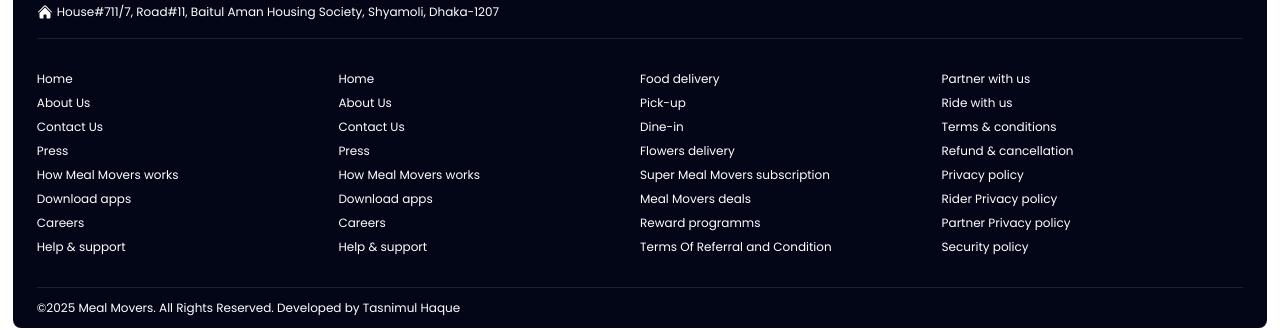
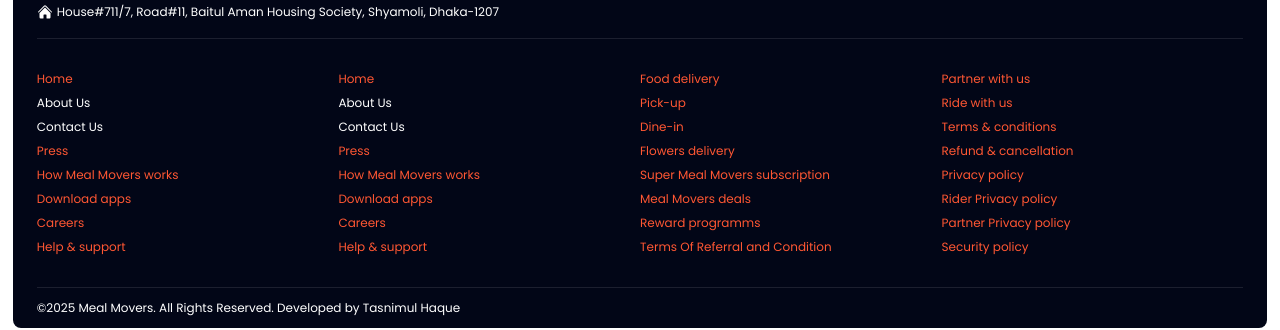
Before and after one commit to tasnimultas67/meal-movers-tas, a Next.js app: page / in a window 1280 px wide. Shown: the part 2073-2403 px from the top of the page. Built offline with nearby package versions, Linux system fonts and the light colour scheme.

Commit message:
Enhance navigation links in Header and Footer components with active styling based on current path

```diff
--- a/components/Footer.js
+++ b/components/Footer.js
@@ -1,11 +1,13 @@
+"use client";
 import { EnvelopeIcon, HomeIcon, PhoneIcon } from "@heroicons/react/24/solid";
 import Link from "next/link";
+import { usePathname } from "next/navigation";
 import React from "react";
 
 const companyInfo = [
   { pageTitle: "Home", url: "/" },
-  { pageTitle: "About Us", url: "/" },
-  { pageTitle: "Contact Us", url: "/" },
+  { pageTitle: "About Us", url: "/about-us" },
+  { pageTitle: "Contact Us", url: "/contact-us" },
   { pageTitle: "Press", url: "/" },
   { pageTitle: "How Meal Movers works", url: "/" },
   { pageTitle: "Download apps", url: "/" },
@@ -37,6 +39,7 @@ const companyOffers = [
 
 const Footer = () => {
   const copyrightYear = new Date().getFullYear();
+  const pathName = usePathname();
   return (
     <div>
       <footer className="bg-slate-950 w-[98%] m-auto p-6 pb-3 mb-2 rounded-lg pt-8">
@@ -108,9 +111,19 @@ const Footer = () => {
             {companyInfo.map((menu) => (
               <li
                 key={menu.pageTitle}
-                className="list-none text-xs text-white hover:text-themeColor w-fit"
+                className={`list-none text-xs text-white hover:text-themeColor w-fit`}
               >
-                <Link href={menu.url}>{menu.pageTitle}</Link>
+                <Link
+                  href={menu.url}
+                  className={`${
+                    (menu.url === "/" && pathName === "/") ||
+                    (menu.url !== "/" && pathName.includes(menu.url))
+                      ? "text-themeColor"
+                      : ""
+                  }`}
+                >
+                  {menu.pageTitle}
+                </Link>
               </li>
             ))}
           </div>
@@ -120,7 +133,17 @@ const Footer = () => {
                 key={menu.pageTitle}
                 className="list-none text-xs text-white hover:text-themeColor w-fit"
               >
-                <Link href={menu.url}>{menu.pageTitle}</Link>
+                <Link
+                  href={menu.url}
+                  className={`${
+                    (menu.url === "/" && pathName === "/") ||
+                    (menu.url !== "/" && pathName.includes(menu.url))
+                      ? "text-themeColor"
+                      : ""
+                  }`}
+                >
+                  {menu.pageTitle}
+                </Link>
               </li>
             ))}
           </div>
@@ -130,7 +153,17 @@ const Footer = () => {
                 key={menu.pageTitle}
                 className="list-none text-xs text-white hover:text-themeColor w-fit"
               >
-                <Link href={menu.url}>{menu.pageTitle}</Link>
+                <Link
+                  href={menu.url}
+                  className={`${
+                    (menu.url === "/" && pathName === "/") ||
+                    (menu.url !== "/" && pathName.includes(menu.url))
+                      ? "text-themeColor"
+                      : ""
+                  }`}
+                >
+                  {menu.pageTitle}
+                </Link>
               </li>
             ))}
           </div>
@@ -140,7 +173,17 @@ const Footer = () => {
                 key={menu.pageTitle}
                 className="list-none text-xs text-white hover:text-themeColor w-fit"
               >
-                <Link href={menu.url}>{menu.pageTitle}</Link>
+                <Link
+                  href={menu.url}
+                  className={`${
+                    (menu.url === "/" && pathName === "/") ||
+                    (menu.url !== "/" && pathName.includes(menu.url))
+                      ? "text-themeColor"
+                      : ""
+                  }`}
+                >
+                  {menu.pageTitle}
+                </Link>
               </li>
             ))}
           </div>
--- a/components/Header.js
+++ b/components/Header.js
@@ -4,6 +4,7 @@ import { useState } from "react";
 import { Dialog, DialogPanel } from "@headlessui/react";
 import { Bars3Icon, XMarkIcon } from "@heroicons/react/24/outline";
 import Link from "next/link";
+import { usePathname } from "next/navigation";
 
 const pages = [
   { title: "Home", url: "/" },
@@ -14,6 +15,7 @@ const pages = [
 
 export default function Header() {
   const [mobileMenuOpen, setMobileMenuOpen] = useState(false);
+  const pathName = usePathname();
 
   return (
     <header className="bg-white border-b fixed top-0 w-full z-[1000]">
@@ -70,7 +72,12 @@ export default function Header() {
             <Link
               key={page.title}
               href={page.url}
-              className="text-sm/6 font-medium text-gray-900"
+              className={`${
+                (page.url === "/" && pathName === "/") ||
+                (page.url !== "/" && pathName.includes(page.url))
+                  ? "text-themeColor"
+                  : ""
+              } text-sm/6 font-medium text-gray-900`}
             >
               {page.title}
             </Link>
```
